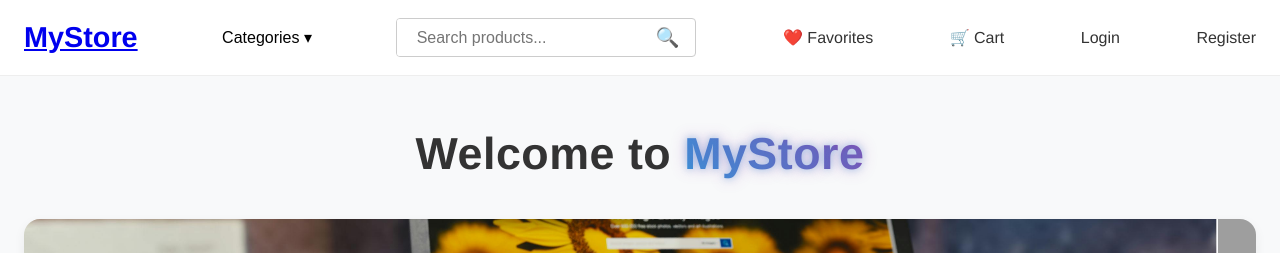
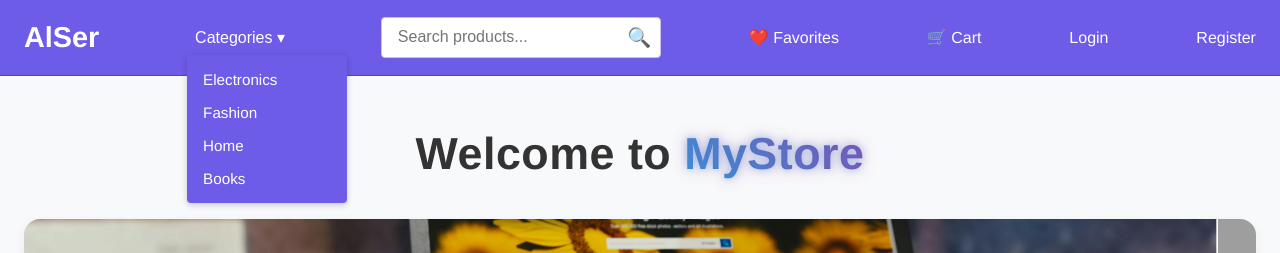
Before and after one commit to ulukayalperen7/E-Commerce-App, an Angular app in the folder ecommerce-app/: page /home in a window 1280 px wide. Both pictures are taken after a click on the button "Categories ▾". Shown: the top 253 px of the page. Built offline with nearby package versions, Linux system fonts and the light colour scheme; grey boxes are pictures that could not be loaded.

Commit message:
updated visitor navbar

```diff
--- a/ecommerce-app/src/app/features/visitor/pages/visitor-navbar/visitor-navbar.component.html
+++ b/ecommerce-app/src/app/features/visitor/pages/visitor-navbar/visitor-navbar.component.html
@@ -1,17 +1,12 @@
 <div class="navbar-spacer" [style.height.px]="navbarHeight"></div>
-
 <nav class="visitor-navbar" [class.hidden]="isNavbarHidden">
   <div class="container">
     <div class="navbar-inner">
-      <div class="logo">
-        <a routerLink="/">MyStore</a>
-      </div>
+      <div class="logo"><a routerLink="/">AlSer</a></div>
 
       <div class="categories-wrapper">
-        <button class="categories-btn" (click)="toggleCategories()">
-          Categories ▾
-        </button>
-        <ul class="categories-menu">
+        <button class="categories-btn" (click)="toggleCategories()">Categories ▾</button>
+        <ul class="categories-menu" [class.open]="categoriesOpen">
           <li *ngFor="let cat of categories">
             <a [routerLink]="['/category', cat.id]">{{ cat.name }}</a>
           </li>
--- a/ecommerce-app/src/app/features/visitor/pages/visitor-navbar/visitor-navbar.component.scss
+++ b/ecommerce-app/src/app/features/visitor/pages/visitor-navbar/visitor-navbar.component.scss
@@ -1,46 +1,45 @@
 .visitor-navbar {
   width: 100%;
-  background: #fff;
-  border-bottom: 1px solid #eee;
+  background: #6c5ce7;
+  border-bottom: 1px solid #5942a2;
   position: fixed;
   top: 0;
   left: 0;
   z-index: 1000;
+  transform: translateY(0);
   transition: transform 0.3s ease;
-  transform: translateY(0);
 
   &.hidden {
     transform: translateY(-100%);
-  }
-}
-
-.navbar-spacer {
-  width: 100%;
-  transition: height 0.3s ease;
   }
 
   .container {
     max-width: 1350px;
     margin: 0 auto;
     padding: 0 1.5rem;
-  box-sizing: border-box;
   }
 
   .navbar-inner {
     display: flex;
     align-items: center;
     justify-content: space-between;
-  gap: 2.8rem;
     height: 75px;
+    gap: 2rem;
   }
 
-.logo {
+  .logo a {
     font-size: 1.8rem;
     font-weight: bold;
+    color: #fff;
+    text-decoration: none;
   }
 
   .categories-wrapper {
     position: relative;
+
+    &:hover .categories-menu {
+      display: block;
+    }
 
     .categories-btn {
       background: none;
@@ -48,72 +47,99 @@
       font-size: 1rem;
       cursor: pointer;
       padding: 0.5rem;
+      color: #fff;
+      transition: color 0.2s;
+      &:hover {
+        color: #dcd0f7;
+      }
     }
 
     .categories-menu {
       position: absolute;
       top: 100%;
       left: 0;
-    background: #fff;
-    border: 1px solid #ddd;
+      background: #6c5ce7;
       border-radius: 4px;
       list-style: none;
       padding: 0.5rem 0;
       margin: 0;
       min-width: 160px;
-    box-shadow: 0 2px 6px rgba(0,0,0,0.1);
+      box-shadow: 0 2px 6px rgba(0, 0, 0, 0.2);
       display: none;
+
+      &.open {
+        display: block;
+      }
 
       li a {
         display: block;
         padding: 0.5rem 1rem;
         text-decoration: none;
-      color: #333;
+        color: #fff;
         font-size: 0.95rem;
-      &:hover { background: #f5f5f5; }
+        transition: background 0.2s;
+        &:hover {
+          background: rgba(255, 255, 255, 0.1);
         }
       }
-
-  &:hover .categories-menu {
-    display: block;
     }
   }
 
   .search-box {
     display: flex;
     align-items: center;
-  border: 1px solid #ccc;
+    border: 1px solid #d1bee7;
     border-radius: 4px;
     overflow: hidden;
-  width: 300px;
-  margin-right: 10px;
+    width: 280px;
+    background: #fff;
 
     input {
       border: none;
-    padding: 0.6rem 1.2rem;
+      padding: 0.4rem 1rem;
       font-size: 1rem;
-    width: 100%;
+      flex: 1;
       outline: none;
     }
 
     button {
-    background: none;
+      background: #6c5ce7;
       border: none;
-    padding: 0 1rem;
+      padding: 0.4rem;
       cursor: pointer;
       font-size: 1.2rem;
-    &:hover { color: #007bff; }
+      color: #fff;
+      transition: background 0.3s, transform 0.1s;
+      display: flex;
+      align-items: center;
+      justify-content: center;
+      width: 2.4rem;
+      height: 2.4rem;
+      margin-right: 0.2rem;
+      border-radius: 50%;
+      background: #fff;
+      color: #6c5ce7;
+      &:hover {
+        background: #f7f3ff;
+      }
+      &:active {
+        transform: scale(0.95);
+      }
     }
   }
 
   .icon-link,
   .nav-link {
     text-decoration: none;
-  color: #333;
+    color: #fff;
     font-weight: 500;
     font-size: 1rem;
     display: flex;
     align-items: center;
     gap: 0.5rem;
-  &:hover { color: #007bff; }
+    transition: color 0.2s;
+    &:hover {
+      color: #dcd0f7;
     }
+  }
+}
--- a/ecommerce-app/src/app/features/visitor/pages/visitor-navbar/visitor-navbar.component.ts
+++ b/ecommerce-app/src/app/features/visitor/pages/visitor-navbar/visitor-navbar.component.ts
@@ -3,27 +3,29 @@ import { Category, CategoryService } from '../../../../core/services/category.se
 
 @Component({
   selector: 'app-visitor-navbar',
-  standalone: false,
+  standalone:false,
   templateUrl: './visitor-navbar.component.html',
   styleUrls: ['./visitor-navbar.component.scss']
 })
 export class VisitorNavbarComponent implements OnInit {
   categories: Category[] = [];
+  categoriesOpen = false;
   isNavbarHidden = false;
   navbarHeight = 0;
+  private lastScrollTop = 0;
 
   constructor(private categoryService: CategoryService) {}
 
   ngOnInit() {
     this.categoryService.getAll().subscribe(cats => this.categories = cats);
-
     this.updateNavbarHeight();
   }
 
   @HostListener('window:scroll', [])
   onWindowScroll() {
-    const scrollY = window.scrollY || document.documentElement.scrollTop;
-    this.isNavbarHidden = scrollY > 100;
+    const st = window.pageYOffset || document.documentElement.scrollTop;
+    this.isNavbarHidden = st > this.lastScrollTop && st > this.navbarHeight;
+    this.lastScrollTop = st <= 0 ? 0 : st;
   }
 
   @HostListener('window:resize', [])
@@ -37,7 +39,6 @@ export class VisitorNavbarComponent implements OnInit {
   }
 
   toggleCategories() {
-    const menu = document.querySelector('.categories-menu');
-    menu?.classList.toggle('open');
+    this.categoriesOpen = !this.categoriesOpen;
   }
 }
```
Lines whose indentation alone changed are shown as unchanged.
